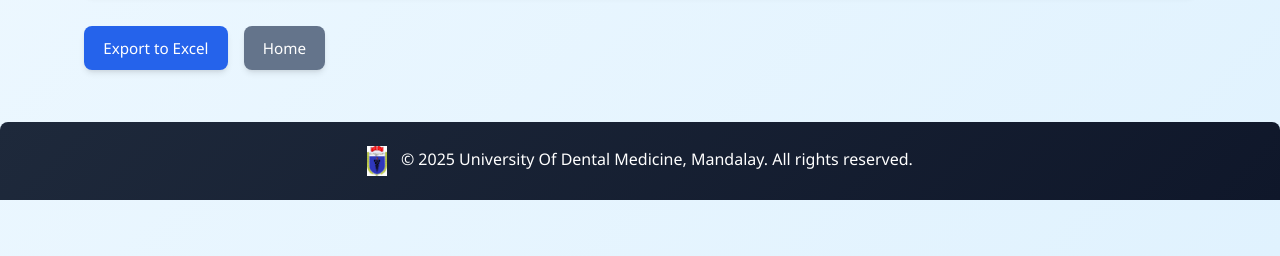
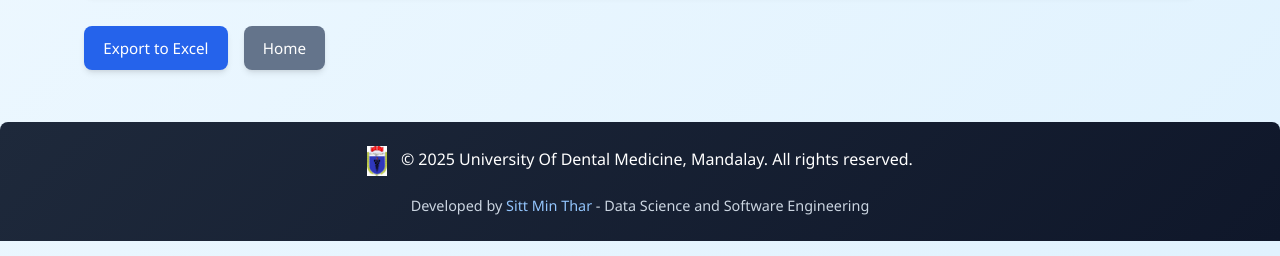
Before and after one commit to SmtTheSE/Dental-Blinding-Process-Project, a Python web app: template templates/analysis.html in a window 1280 px wide. Shown: the part 544-800 px from the top of the page. Run offline with Jinja, Linux system fonts and the light colour scheme; the template is opened without the code that fills it, so the values that code supplies are empty.

Commit message:
Adding for deployment final version latest23412

```diff
--- a/templates/base.html
+++ b/templates/base.html
@@ -676,6 +676,9 @@
                 <img src="/static/img/UDMM.jpeg" alt="UDMM Logo" class="footer-logo">
                 &copy; 2025 University Of Dental Medicine, Mandalay. All rights reserved.
             </div>
+            <div style="margin-top: 10px; font-size: 0.9em; color: #cbd5e1;">
+                Developed by <a href="mailto:sittminthar005@gmail.com" style="color: #93c5fd; text-decoration: none; font-weight: 500;">Sitt Min Thar</a> - Data Science and Software Engineering
+            </div>
         </div>
     </footer>
 
```
